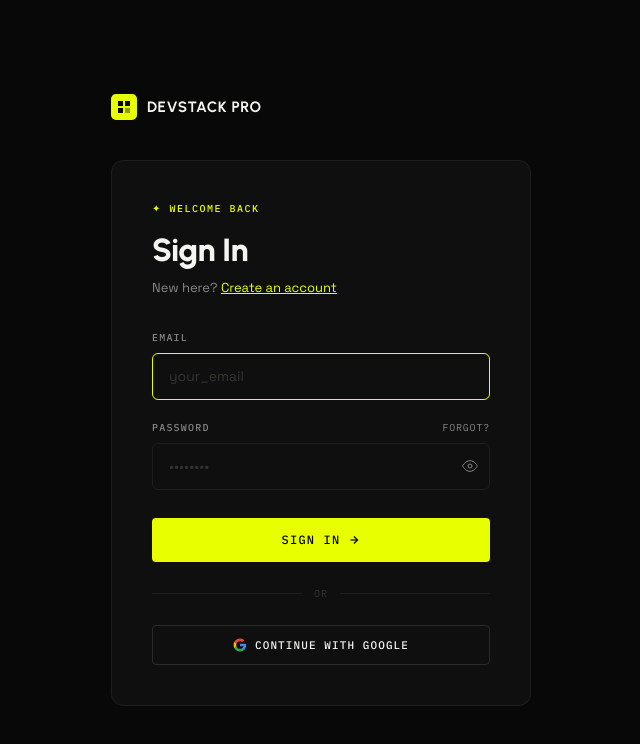
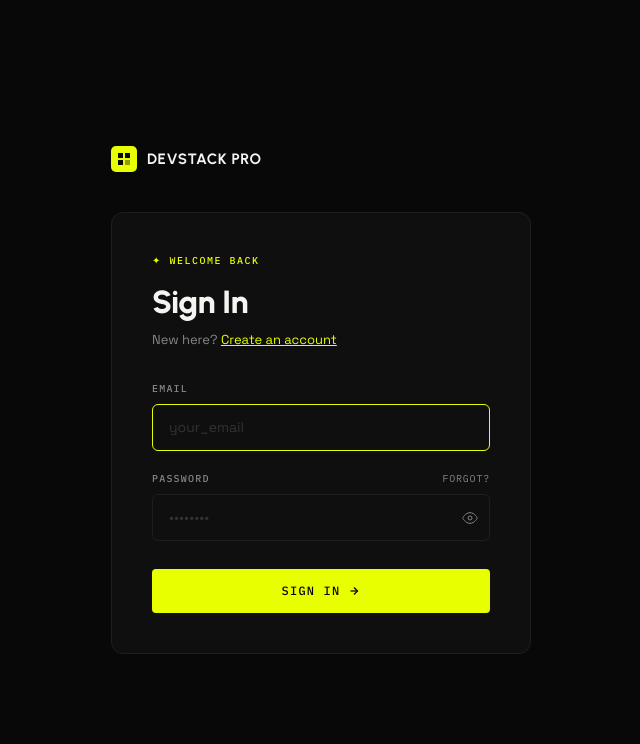
Before and after one commit to phucx0/devstackpro, a Next.js app: page /auth/sign-in in a window 1280 px wide. Shown: the top 744 px of the page, without its empty margins (319-959 px from the left). Built offline with nearby package versions, Linux system fonts and the light colour scheme; no server answers.

Commit message:
feat: comment out Google sign-in button and divider for future implementation

```diff
--- a/app/auth/sign-in/page.tsx
+++ b/app/auth/sign-in/page.tsx
@@ -251,7 +251,7 @@ export default function SignIn() {
           </button>
 
           {/* Divider */}
-          <div
+          {/* <div
             style={{
               display: "flex",
               alignItems: "center",
@@ -283,10 +283,11 @@ export default function SignIn() {
                 background: "var(--noir-border)",
               }}
             />
-          </div>
+          </div> */}
 
           {/* Google */}
-          <button
+          {/* <button
+            onClick={handleSignInWithGoogle}
             className="noir-read-btn-ghost"
             style={{
               width: "100%",
@@ -315,7 +316,7 @@ export default function SignIn() {
               />
             </svg>
             Continue with Google
-          </button>
+          </button> */}
         </div>
       </div>
     </div>
```
